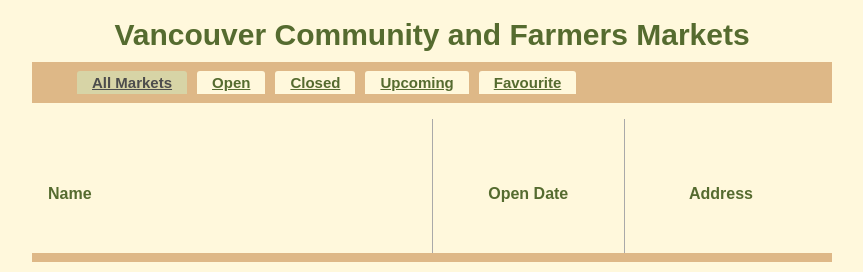
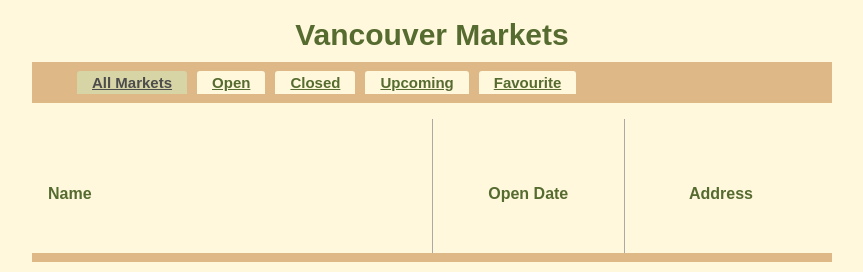
Before and after one commit to fruitpeelar/vancouver-markets, a Django app: template mainpage/templates/mainpage/detail.html in a window 1280 px wide. Shown: the top 272 px of the page, without its empty margins (208-1071 px from the left). Run offline with Django 3.2, Linux system fonts and the light colour scheme; the template is opened without the code that fills it, so the values that code supplies are empty; some libraries are stand-ins or nearby versions.

Commit message:
deleted Bootstrap folder, added bootstrap folder under static folder, main_page.html: modified bootstrap framework, deleted </head>, added <body></body>, changed title of main page

```diff
--- a/mainpage/templates/mainpage/main_page.html
+++ b/mainpage/templates/mainpage/main_page.html
@@ -4,23 +4,11 @@
 <script type="text/javascript" src="/static/main_page.js"></script>
 
 <!-- Bootstrap -->
-
-<!-- <link href=”bootstrap/css/bootstrap.min.css” rel=”stylesheet” type=”text/css” />
-<script type=”text/javascript” src=”bootstrap/js/bootstrap.min.js”></script> -->
-
-<!-- Latest compiled and minified CSS -->
-<!-- <link rel="stylesheet" href="https://maxcdn.bootstrapcdn.com/bootstrap/3.3.0/css/bootstrap.min.css">
- -->
-<!-- Optional theme -->
-<!-- <link rel="stylesheet" href="https://maxcdn.bootstrapcdn.com/bootstrap/3.3.0/css/bootstrap-theme.min.css"> -->
-
-<!-- Latest compiled and minified JavaScript -->
-<!-- <script src="https://maxcdn.bootstrapcdn.com/bootstrap/3.3.0/js/bootstrap.min.js"></script>
- -->
-
+<!-- <link type="text/css" rel="stylesheet" href="/static/bootstrap/css/bootstrap.min.css" />
+<script src="https://ajax.googleapis.com/ajax/libs/jquery/1.11.1/jquery.min.js"></script>
+<script type="text/javascript" src="/static/bootstrap/js/bootstrap.min.js"></script> -->
 <!-- Bootstrap -->
 
-</head>
 <style>
 #map_canvas {
 	width: 100%;
@@ -148,8 +136,9 @@ google.maps.event.addDomListener(window, 'load', initializeMap);
 	src="http://ajax.googleapis.com/ajax/libs/jquery/1.8.2/jquery.min.js"></script>
 </head>
 
+<body>
 
-<div class="title"><a href="/">Vancouver Community and Farmers Markets</a></div>
+<div class="title"><a href="/">Vancouver Markets</a></div>
 
 
 
@@ -365,5 +354,6 @@ $('.fullstar').fadeTo('fast',0);
 	</div>
 </div>
 
+</body>
 
 </html>
```
Also changed, not shown: static/bootstrap/css/bootstrap-theme.css (renamed from Bootstrap/css/bootstrap-theme.css), static/bootstrap/css/bootstrap-theme.min.css (renamed from Bootstrap/css/bootstrap-theme.min.css), static/bootstrap/css/bootstrap.css (renamed from Bootstrap/css/bootstrap.css), static/bootstrap/css/bootstrap.min.css (renamed from Bootstrap/css/bootstrap.min.css), static/bootstrap/fonts/glyphicons-halflings-regular.ttf (renamed from Bootstrap/fonts/glyphicons-halflings-regular.ttf), static/bootstrap/fonts/glyphicons-halflings-regular.woff (renamed from Bootstrap/fonts/glyphicons-halflings-regular.woff), static/bootstrap/js/bootstrap.js (renamed from Bootstrap/js/bootstrap.js), static/bootstrap/js/bootstrap.min.js (renamed from Bootstrap/js/bootstrap.min.js), static/bootstrap/js/npm.js (renamed from Bootstrap/js/npm.js), 8 other files.
